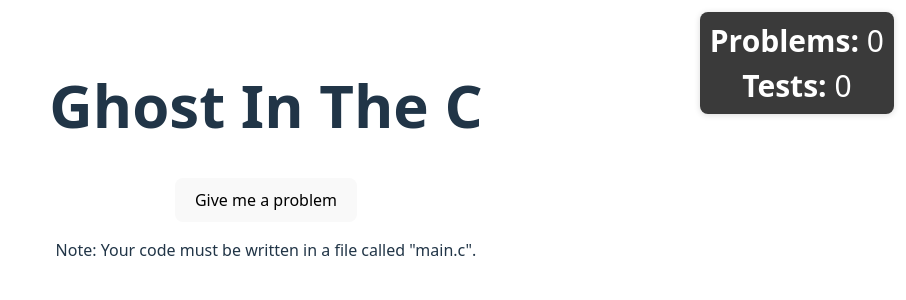
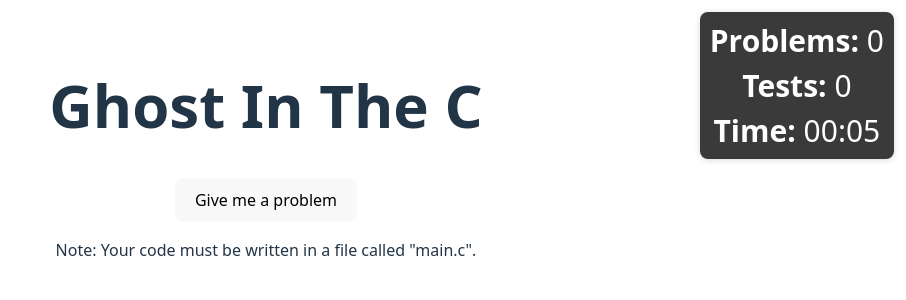
Before and after one commit to piroar/Project-Ghost-in-the-C, a React (Vite) app in the folder web/: page / in a window 1280 px wide. Shown: the top 300 px of the page, without its empty margins (374-1280 px from the left). Built offline with nearby package versions, Linux system fonts and the light colour scheme.

Commit message:
added timer

```diff
--- a/web/src/App.tsx
+++ b/web/src/App.tsx
@@ -26,6 +26,7 @@ function App() {
   const [testing, setTesting] = useState<boolean>(false);
   const [problemCount, setProblemCount] = useState<number>(() => Number(window.localStorage.getItem('problemCount')) || 0);
   const [testCount, setTestCount] = useState<number>(() => Number(window.localStorage.getItem('testCount')) || 0);
+  const [secondsElapsed, setSecondsElapsed] = useState<number>(0);
 
   // Reset counters on initial load (so each time you open the website they start at 0)
   useEffect(() => {
@@ -35,6 +36,13 @@ function App() {
     } catch {}
     setProblemCount(0);
     setTestCount(0);
+    // start session timer
+    const start = Date.now();
+    setSecondsElapsed(0);
+    const tid = setInterval(() => {
+      setSecondsElapsed(Math.floor((Date.now() - start) / 1000));
+    }, 1000);
+    return () => clearInterval(tid);
   }, []);
 
   const fetchProblem = async () => {
@@ -175,11 +183,20 @@ function App() {
     return null;
   };
 
+  const formatDuration = (secs: number) => {
+    const h = Math.floor(secs / 3600);
+    const m = Math.floor((secs % 3600) / 60);
+    const s = secs % 60;
+    if (h > 0) return `${String(h).padStart(2, '0')}:${String(m).padStart(2, '0')}:${String(s).padStart(2, '0')}`;
+    return `${String(m).padStart(2, '0')}:${String(s).padStart(2, '0')}`;
+  };
+
   return (
     <div>
       <div className="counter-box">
         <div><strong>Problems:</strong> {problemCount}</div>
         <div><strong>Tests:</strong> {testCount}</div>
+        <div><strong>Time:</strong> {formatDuration(secondsElapsed)}</div>
       </div>
       <div>
         <h1>Ghost In The C</h1>
```
